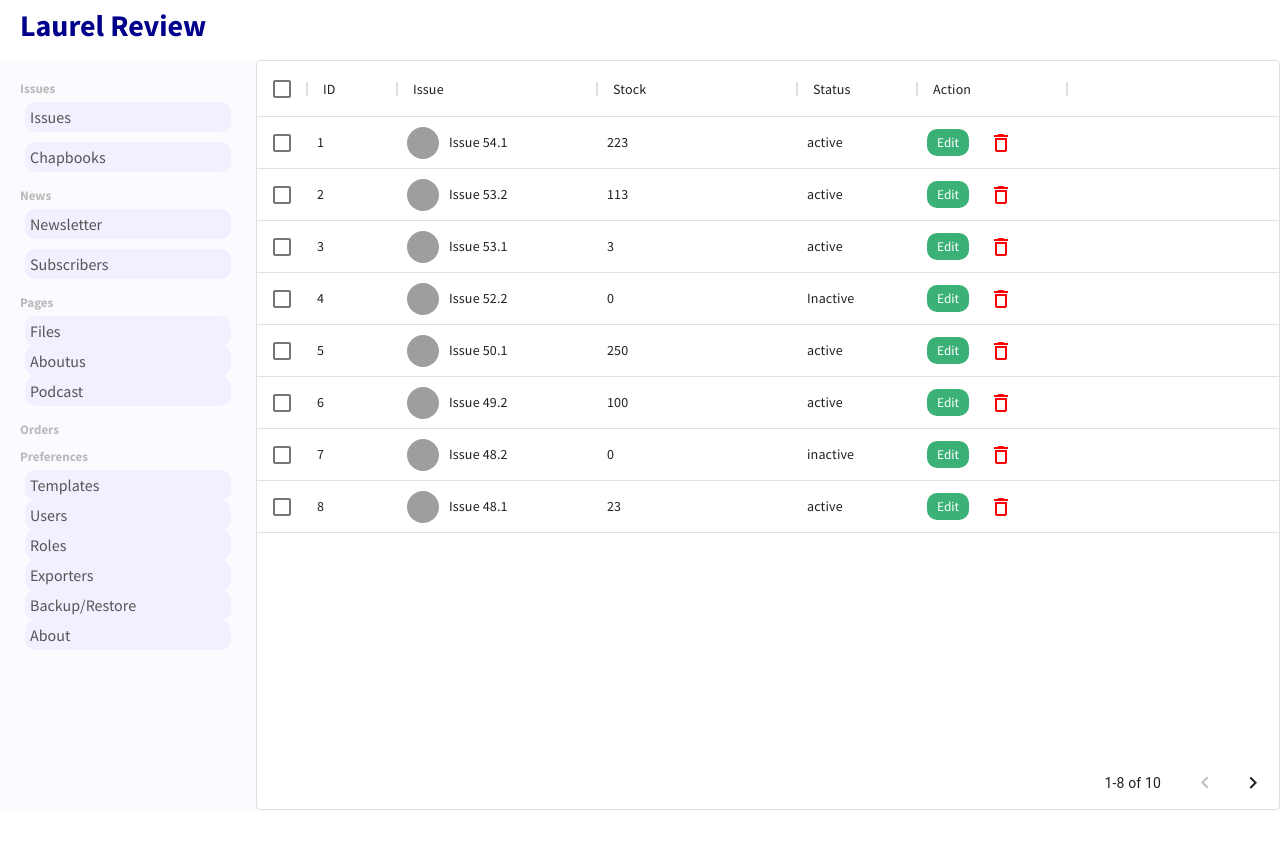
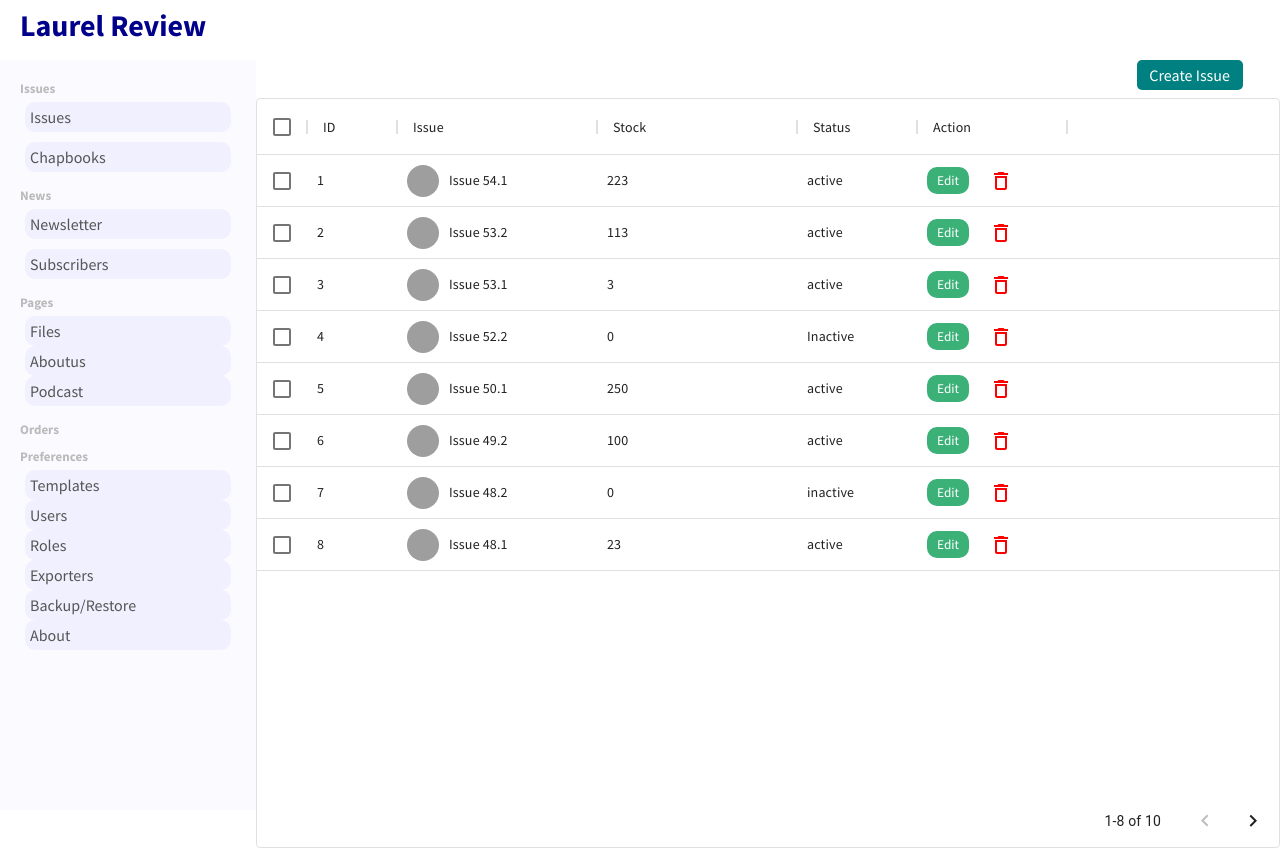
Before and after one commit to reddy-raghavendra/LaurelReviewDashboard, a React (Create React App) app: page /issuelist in a window 1280 px wide. Before the commit the page ends 810 px from the top, so only its background shows below. Built offline with nearby package versions, Linux system fonts and the light colour scheme; grey boxes are pictures that could not be loaded; the HTML template or start-up script is replaced by a standard one.

Commit message:
Added create issue button.
create Issue button Added in the Issues list page

```diff
--- a/src/pages/Issues/IssueList.css
+++ b/src/pages/Issues/IssueList.css
@@ -29,3 +29,16 @@
     color: red;
     cursor: pointer;
 }
+
+.issueAddButton {
+    width: 106px;
+    border: none;
+    padding: 5px;
+    background-color: teal;
+    color: white;
+    border-radius: 5px;
+    font-size: 16px;
+    cursor: pointer;
+    margin-left: 86%;
+    margin-bottom: 8px;
+  }
--- a/src/pages/Issues/IssueList.jsx
+++ b/src/pages/Issues/IssueList.jsx
@@ -1,3 +1,4 @@
+import React from 'react'
 import "./IssueList.css";
 import axios from "axios";
 import { DataGrid } from "@material-ui/data-grid";
@@ -57,6 +58,10 @@
 
   return (
     <div className="productList">
+
+<Link to="/newissue">
+          <button className="issueAddButton">Create Issue</button>
+        </Link>
       <DataGrid
         rows={data}
         disableSelectionOnClick
@@ -64,6 +69,11 @@
         pageSize={8}
         checkboxSelection
       />
+
     </div>
+
+
   );
+
+
 }
```
